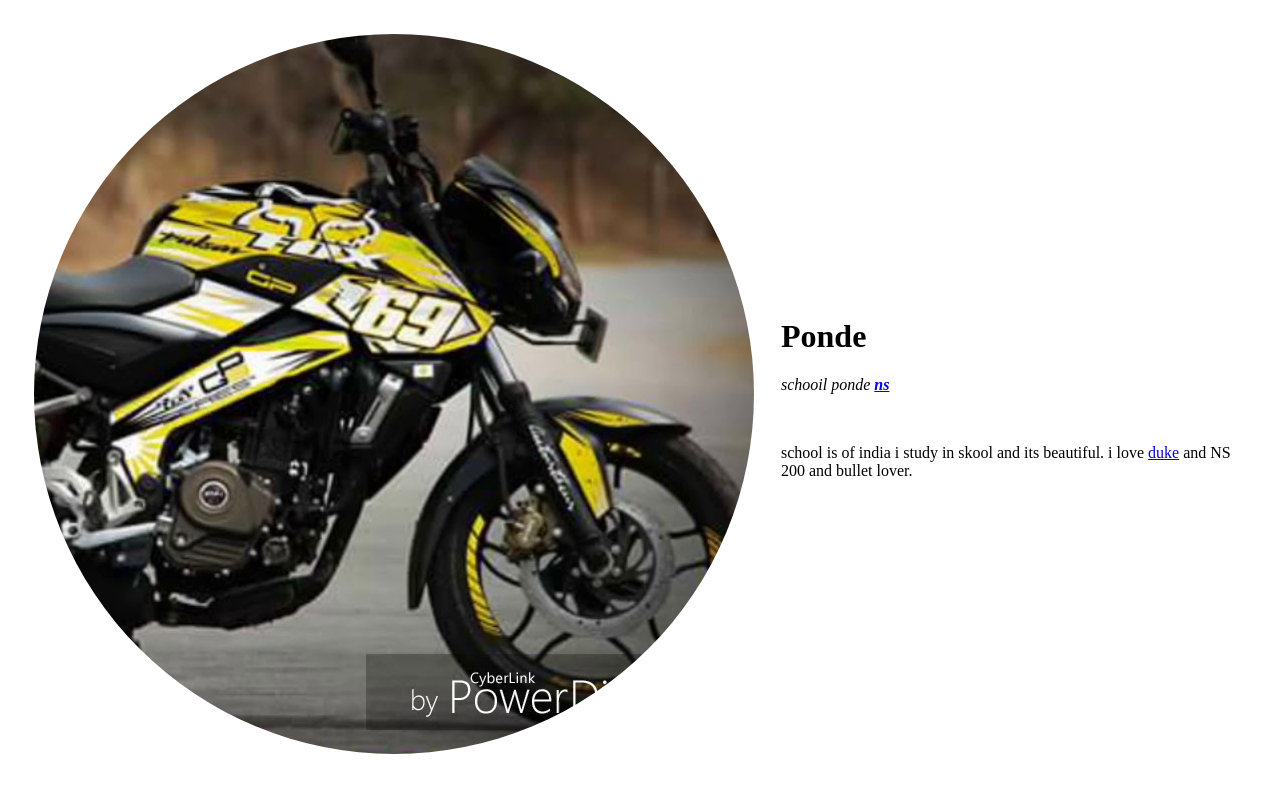
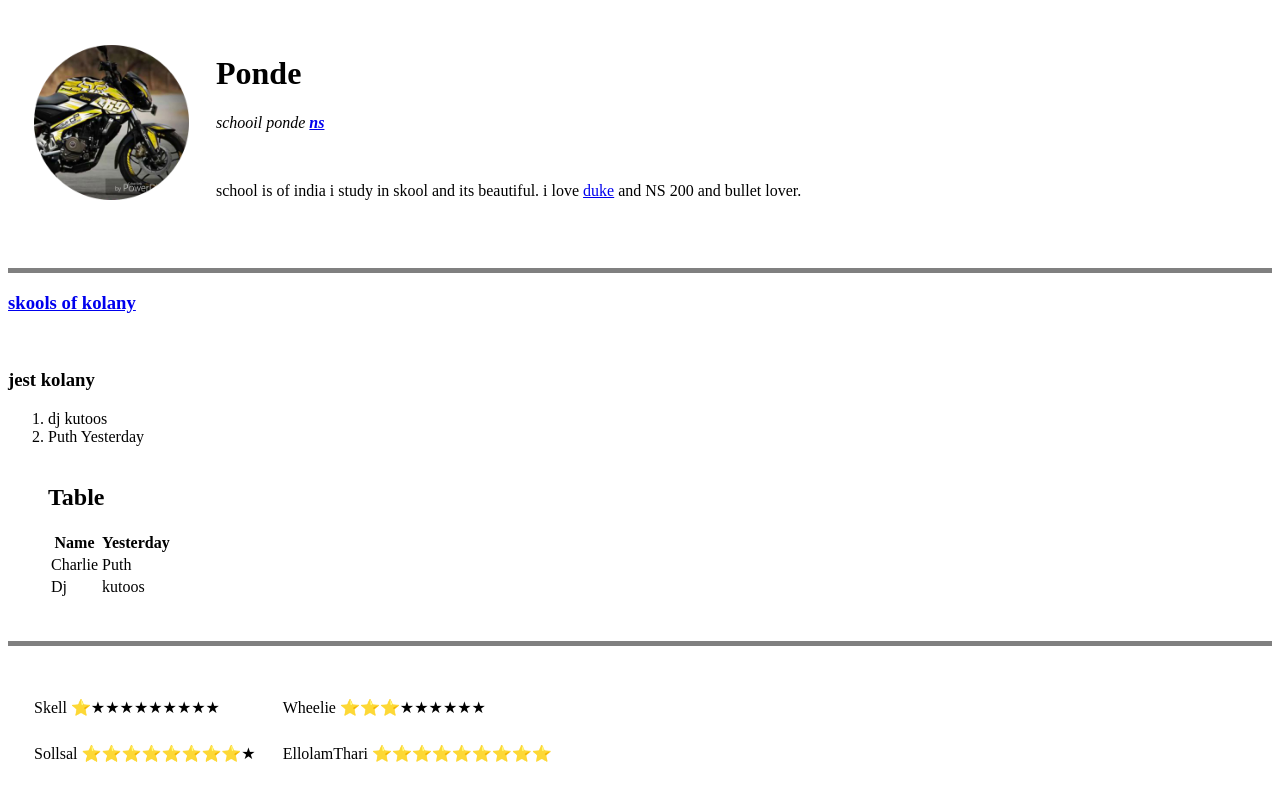
Before and after one commit to LagNoob/kolany, a plain HTML site: page index.html in a window 1280 px wide. Shown: the top 800 px of the page. Drawn offline with Linux system fonts and the light colour scheme.

Commit message:
Update index.html

```diff
--- a/index.html
+++ b/index.html
@@ -9,7 +9,7 @@
 <body>
   <table cellspacing="25">
     <tr>
-      <td><img src="images/NS.png" alt="image of india" ></td>
+      <td><img src="images/NS.png" alt="image of india" height= "155" ></td>
       <td><h1>Ponde</h1><p><em>schooil ponde <strong><a href="https://www.bikewale.com/bajaj-bikes/pulsar-ns/">ns</a></strong></em></p>
       <br>
       <p>school is of india i study in skool and its beautiful.
```
